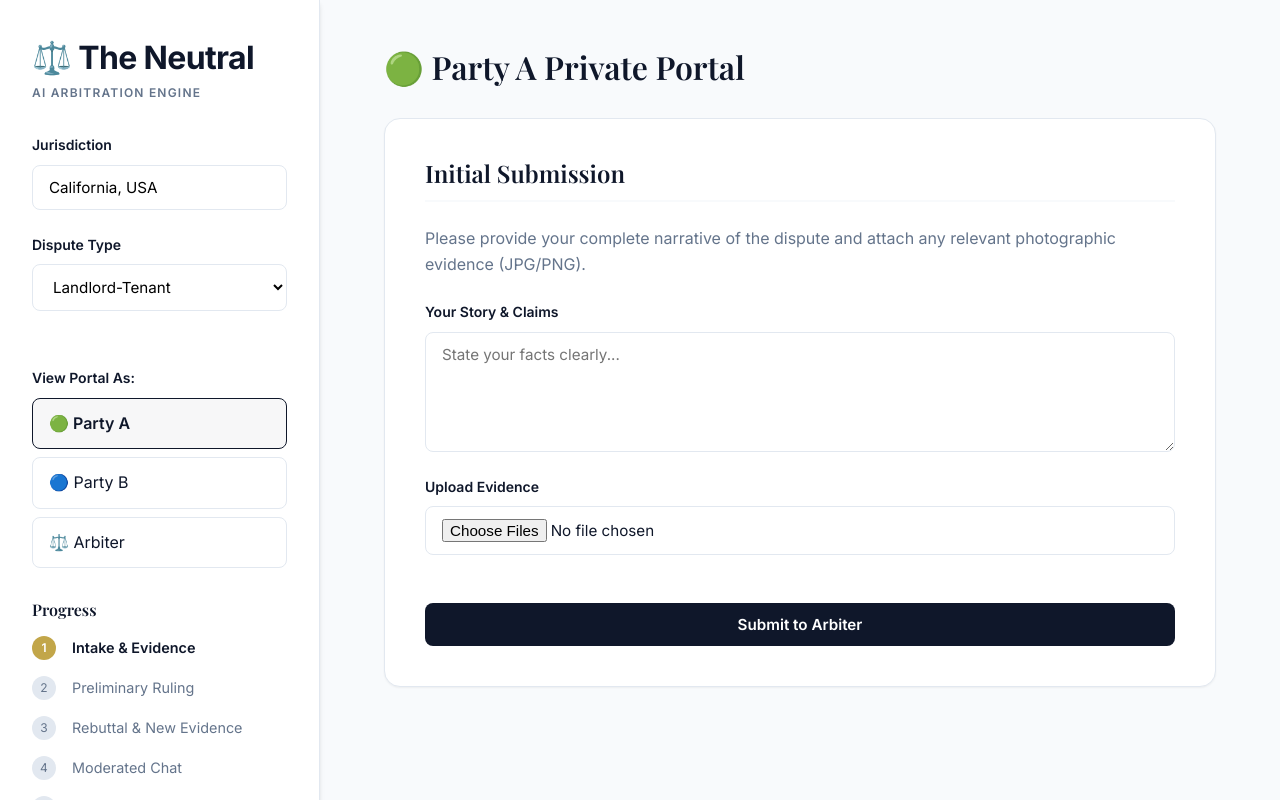
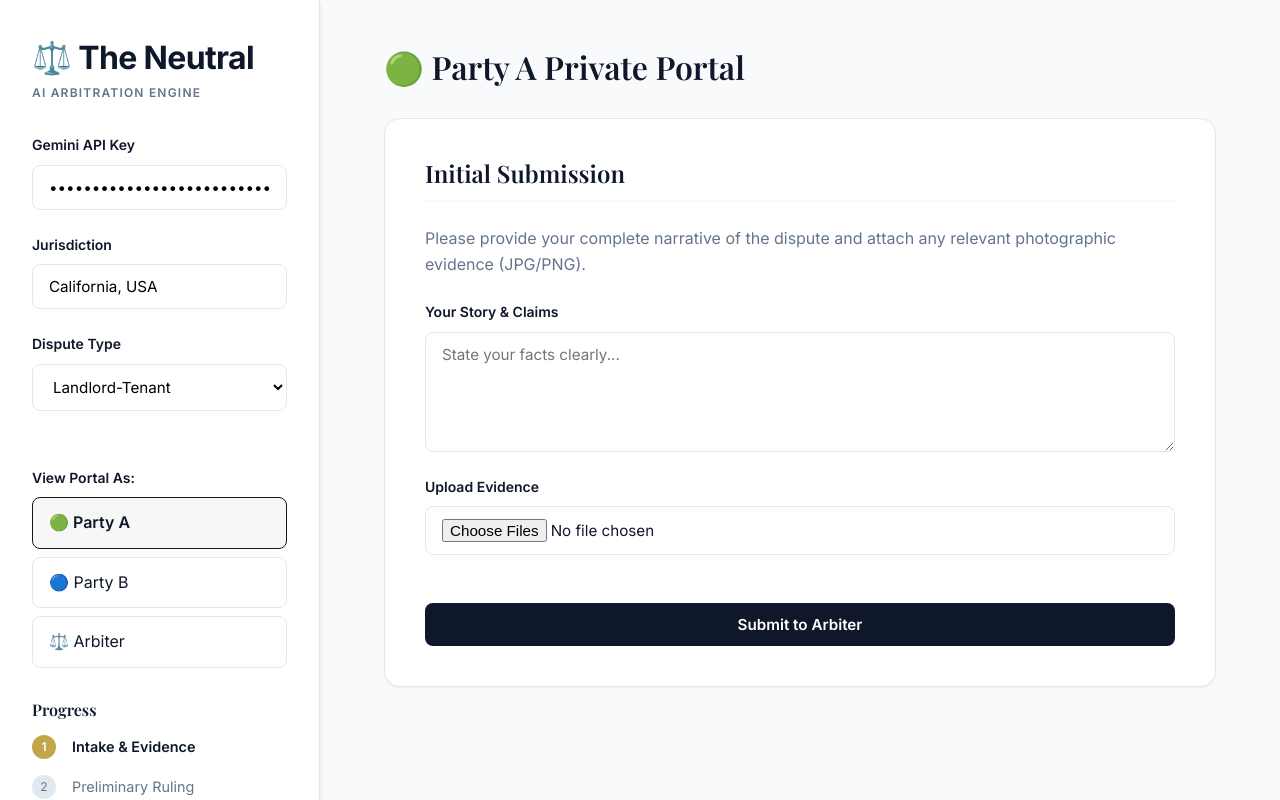
Before and after one commit to mikhail12310/AIJUDGE, a React (Vite) app: page / in a window 1280 px wide. Shown: the top 800 px of the page. Built offline with nearby package versions, Linux system fonts and the light colour scheme; a web font is replaced by a local one.

Commit message:
Add API Key input field to UI for GitHub Pages

```diff
--- a/src/App.jsx
+++ b/src/App.jsx
@@ -69,7 +69,7 @@ async function callGeminiText(promptArr, apiKey) {
 }
 
 export default function App() {
-  const apiKey = import.meta.env.VITE_GEMINI_API_KEY;
+  const [apiKey, setApiKey] = useState(import.meta.env.VITE_GEMINI_API_KEY || "");
   const [jurisdiction, setJurisdiction] = useState("California, USA");
   const [disputeType, setDisputeType] = useState("Landlord-Tenant");
   const [viewMode, setViewMode] = useState("Party A");
@@ -239,6 +239,10 @@ export default function App() {
         </div>
 
         <div>
+          <div className="input-group">
+            <label>Gemini API Key</label>
+            <input type="password" value={apiKey} onChange={e => setApiKey(e.target.value)} placeholder="Enter API Key" />
+          </div>
           <div className="input-group">
             <label>Jurisdiction</label>
             <input type="text" value={jurisdiction} onChange={e => setJurisdiction(e.target.value)} />
```
